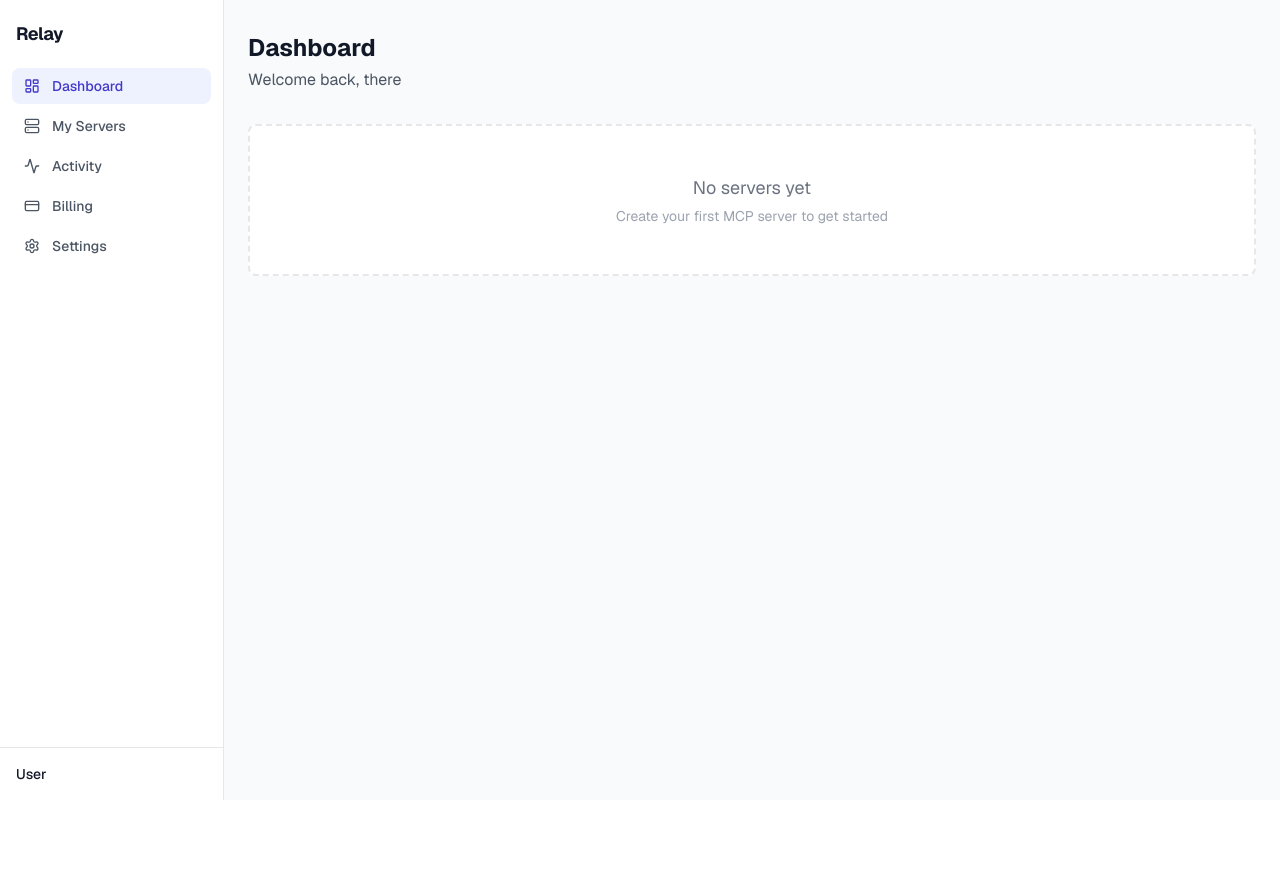
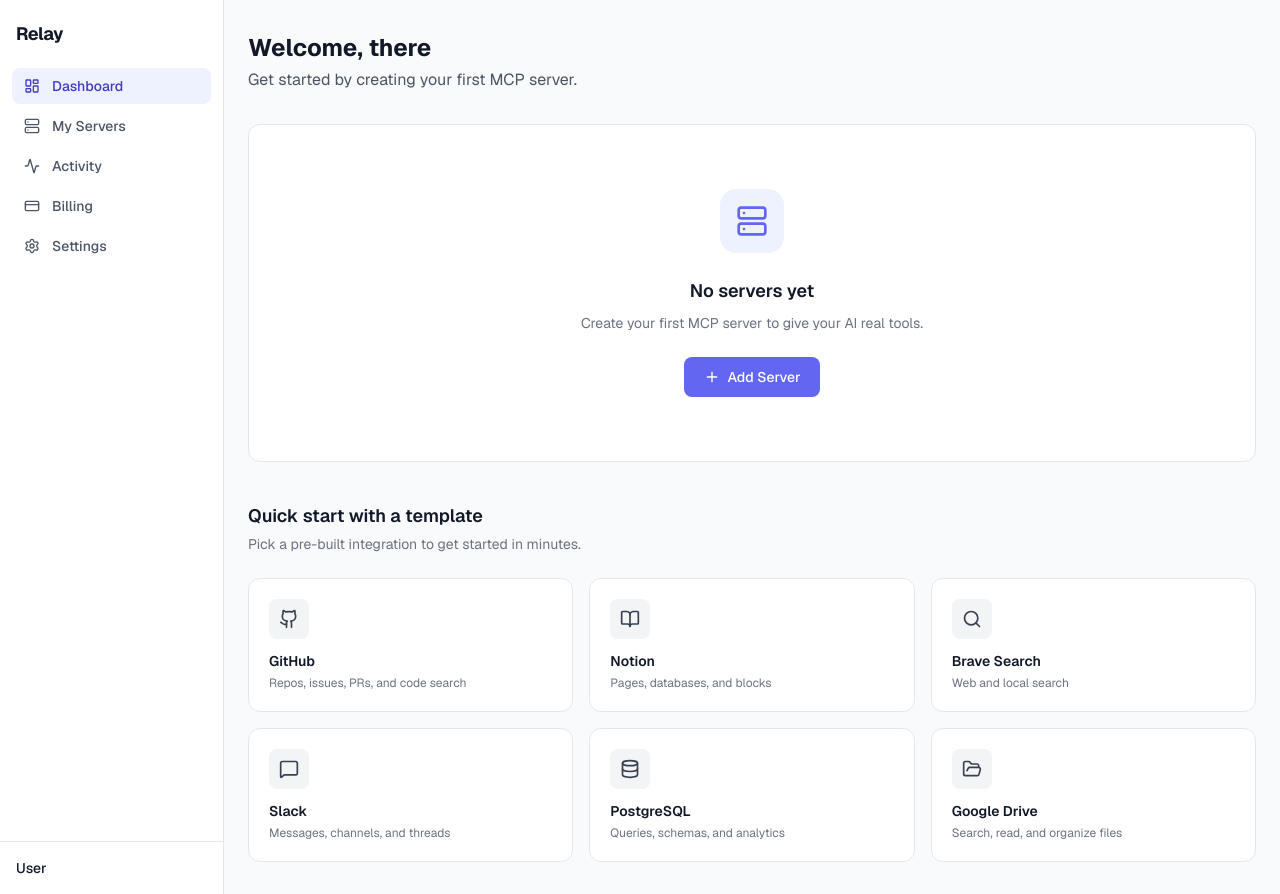
Before and after one commit to javaknight1/relay, a Next.js app in the folder apps/web/: page /dashboard in a window 1280 px wide. Before the commit the page ends 800 px from the top, so only its background shows below. Built offline with nearby package versions, Linux system fonts and the light colour scheme; no server answers.

Commit message:
dybnamic dashboard

```diff
--- a/apps/web/src/app/dashboard/page.tsx
+++ b/apps/web/src/app/dashboard/page.tsx
@@ -1,25 +1,168 @@
+import Link from "next/link";
+import { auth } from "@clerk/nextjs/server";
 import { currentUser } from "@clerk/nextjs/server";
+import { createServiceClient } from "@/lib/supabase";
+import type { UserRow, ServerRow } from "@relay/shared";
+import {
+  Plus,
+  Server,
+  Github,
+  BookOpen,
+  Search,
+  MessageSquare,
+  Database,
+  FolderOpen,
+} from "lucide-react";
+
+const TEMPLATES = [
+  {
+    id: "github",
+    name: "GitHub",
+    description: "Repos, issues, PRs, and code search",
+    icon: Github,
+  },
+  {
+    id: "notion",
+    name: "Notion",
+    description: "Pages, databases, and blocks",
+    icon: BookOpen,
+  },
+  {
+    id: "brave",
+    name: "Brave Search",
+    description: "Web and local search",
+    icon: Search,
+  },
+  {
+    id: "slack",
+    name: "Slack",
+    description: "Messages, channels, and threads",
+    icon: MessageSquare,
+  },
+  {
+    id: "postgres",
+    name: "PostgreSQL",
+    description: "Queries, schemas, and analytics",
+    icon: Database,
+  },
+  {
+    id: "gdrive",
+    name: "Google Drive",
+    description: "Search, read, and organize files",
+    icon: FolderOpen,
+  },
+];
+
+async function getServers(clerkId: string): Promise<ServerRow[]> {
+  const supabase = createServiceClient();
+
+  // Look up the internal user by Clerk ID
+  // Cast needed: cross-package supabase-js types resolve to `never`
+  const { data: user } = await supabase
+    .from("users")
+    .select("*")
+    .eq("clerk_id", clerkId)
+    .single() as { data: UserRow | null };
+
+  if (!user) return [];
+
+  // Fetch non-deleted servers for this user
+  const { data: servers } = await supabase
+    .from("servers")
+    .select("*")
+    .eq("user_id", user.id)
+    .is("deleted_at", null)
+    .order("created_at", { ascending: false }) as { data: ServerRow[] | null };
+
+  return servers ?? [];
+}
 
 export default async function DashboardPage() {
+  const { userId: clerkId } = await auth();
   const user = await currentUser();
+  const servers = clerkId ? await getServers(clerkId) : [];
+  const hasServers = servers.length > 0;
+  const firstName = user?.firstName ?? "there";
 
   return (
     <>
       <div className="mb-8">
-        <h1 className="text-2xl font-bold text-gray-900">Dashboard</h1>
+        <h1 className="text-2xl font-bold text-gray-900">
+          {hasServers
+            ? `Welcome back, ${firstName}`
+            : `Welcome, ${firstName}`}
+        </h1>
         <p className="mt-1 text-gray-600">
-          Welcome back, {user?.firstName ?? "there"}
+          {hasServers
+            ? "Deploy and manage your MCP servers from one place."
+            : "Get started by creating your first MCP server."}
         </p>
       </div>
 
-      <div className="flex flex-1 items-center justify-center rounded-lg border-2 border-dashed border-gray-200 bg-white p-12">
-        <div className="text-center">
-          <p className="text-lg text-gray-500">No servers yet</p>
-          <p className="mt-1 text-sm text-gray-400">
-            Create your first MCP server to get started
+      {hasServers ? (
+        /* T013 will implement the full server list here */
+        <div className="rounded-xl border border-gray-200 bg-white p-6">
+          <p className="text-sm text-gray-500">
+            You have {servers.length} server{servers.length !== 1 ? "s" : ""}.
+            Server list coming soon.
           </p>
         </div>
-      </div>
+      ) : (
+        <>
+          {/* Empty state */}
+          <div className="rounded-xl border border-gray-200 bg-white px-8 py-16 text-center">
+            <div className="mx-auto flex h-16 w-16 items-center justify-center rounded-2xl bg-brand-50">
+              <Server className="h-8 w-8 text-brand-500" />
+            </div>
+            <h2 className="mt-6 text-lg font-semibold text-gray-900">
+              No servers yet
+            </h2>
+            <p className="mt-2 text-sm text-gray-500">
+              Create your first MCP server to give your AI real tools.
+            </p>
+            <Link
+              href="/dashboard/servers/new"
+              className="mt-6 inline-flex items-center gap-2 rounded-lg bg-brand-500 px-5 py-2.5 text-sm font-medium text-white transition-colors hover:bg-brand-600"
+            >
+              <Plus className="h-4 w-4" />
+              Add Server
+            </Link>
+          </div>
+
+          {/* Quick-start templates */}
+          <div className="mt-10">
+            <h2 className="text-lg font-semibold text-gray-900">
+              Quick start with a template
+            </h2>
+            <p className="mt-1 text-sm text-gray-500">
+              Pick a pre-built integration to get started in minutes.
+            </p>
+
+            <div className="mt-6 grid gap-4 sm:grid-cols-2 lg:grid-cols-3">
+              {TEMPLATES.map((template) => {
+                const Icon = template.icon;
+                return (
+                  <Link
+                    key={template.id}
+                    href={`/dashboard/servers/new?template=${template.id}`}
+                    className="group rounded-xl border border-gray-200 bg-white p-5 transition-colors hover:border-brand-300 hover:bg-brand-50/30"
+                  >
+                    <div className="flex h-10 w-10 items-center justify-center rounded-lg bg-gray-100 text-gray-700 transition-colors group-hover:bg-brand-100 group-hover:text-brand-600">
+                      <Icon className="h-5 w-5" />
+                    </div>
+                    <h3 className="mt-3 text-sm font-semibold text-gray-900">
+                      {template.name}
+                    </h3>
+                    <p className="mt-1 text-xs text-gray-500">
+                      {template.description}
+                    </p>
+                  </Link>
+                );
+              })}
+            </div>
+          </div>
+        </>
+      )}
     </>
   );
 }
```
Also changed, not shown: 1 other file (tests, documents, lock files or other folders).
